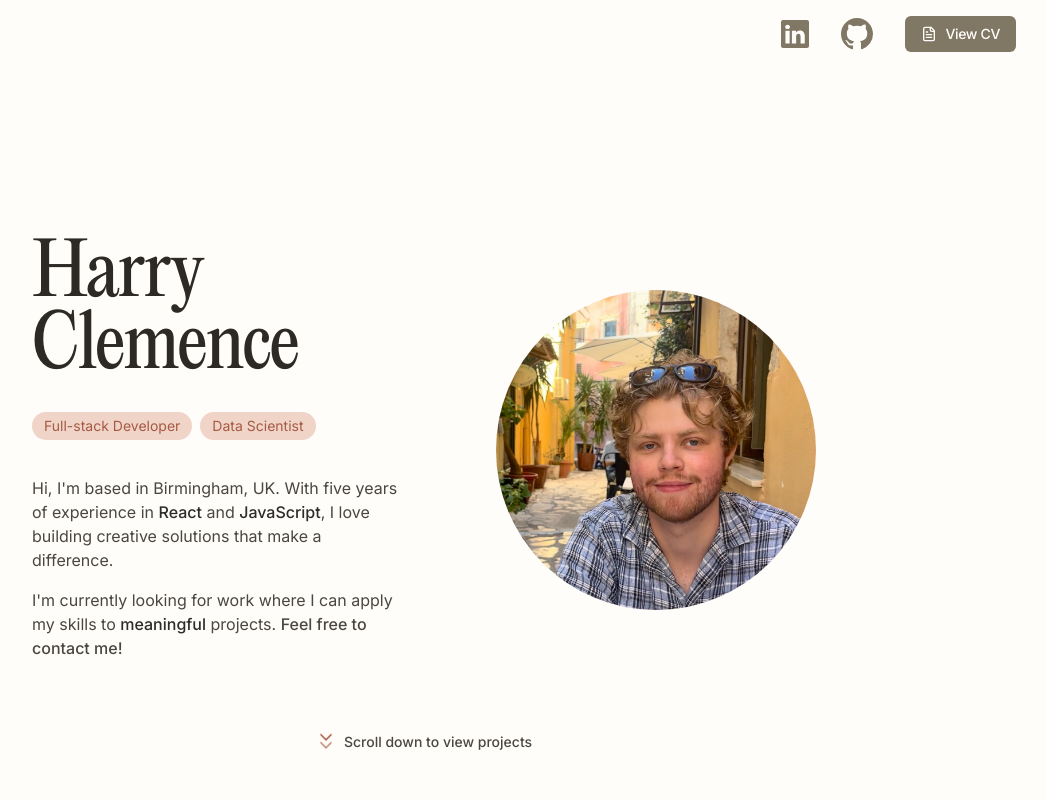
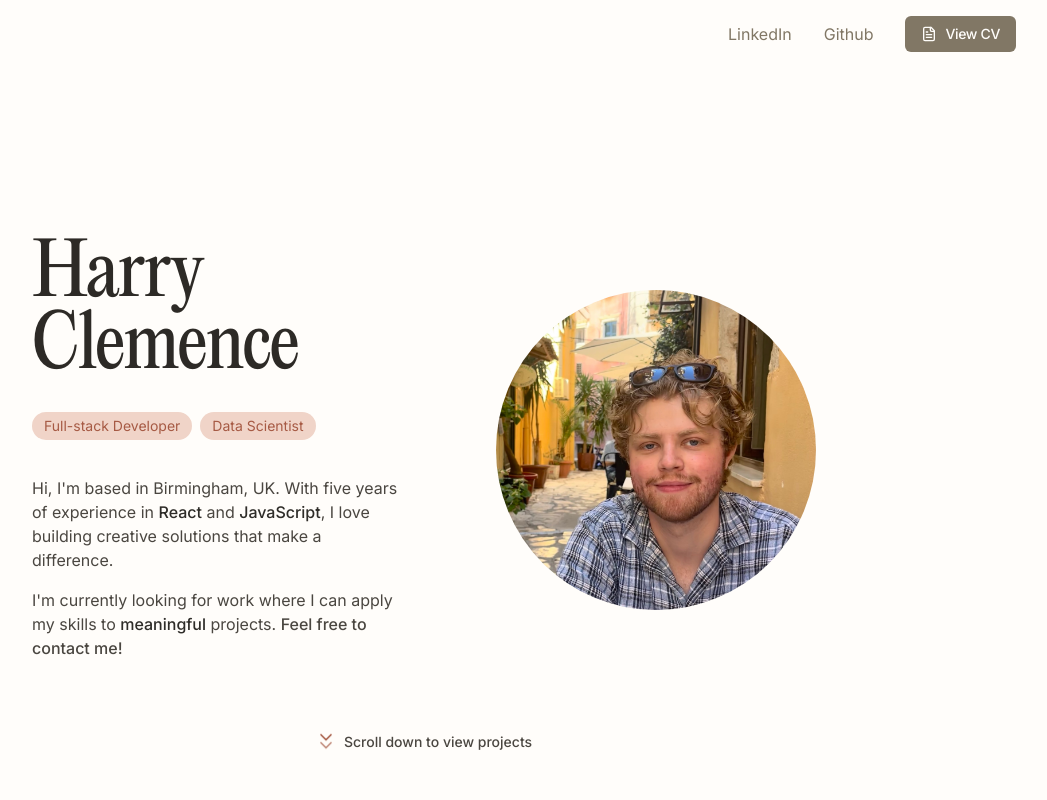
Before and after one commit to hclemence/portfolio, a Next.js app: page / in a window 1280 px wide. Shown: the top 800 px of the page, without its empty margins (216-1263 px from the left). Built offline with nearby package versions, Linux system fonts and the light colour scheme.

Commit message:
Removed svgr and svgs to test actions build

```diff
--- a/components/MenuOverlay.tsx
+++ b/components/MenuOverlay.tsx
@@ -1,15 +1,13 @@
 import React from "react";
 import NavLink from "@/components/NavLink";
 import { usePathname } from "next/navigation";
-import { X, Home, FileText } from "lucide-react";
-import { NavLinkType } from "@/types";
+import { X, Home } from "lucide-react";
 
 interface MenuOverlayProps {
-  links: NavLinkType[];
   closeOverlayFn: () => void;
 }
 
-const MenuOverlay = ({ links, closeOverlayFn }: MenuOverlayProps) => {
+const MenuOverlay = ({ closeOverlayFn }: MenuOverlayProps) => {
   const pathname = usePathname();
   console.log(pathname);
   return (
@@ -31,16 +29,15 @@ const MenuOverlay = ({ links, closeOverlayFn }: MenuOverlayProps) => {
             />
           </li>
         )}
-        {links.map((link, index) => (
-          <li key={index}>
-            <NavLink
-              path={link.path}
-              title={link.title}
-              icon={link.icon}
-              mobileIconSize={link.mobileIconSize}
-            />
-          </li>
-        ))}
+        <li>
+          <NavLink
+            path="https://www.linkedin.com/in/harry-clemence-2360ab229/"
+            title="LinkedIn"
+          />
+        </li>
+        <li>
+          <NavLink path="https://github.com/hclemence" title="Github" />
+        </li>
         <li>
           <a
             href="/files/Harry-Clemence-CV.pdf"
@@ -48,7 +45,6 @@ const MenuOverlay = ({ links, closeOverlayFn }: MenuOverlayProps) => {
             rel="noopener noreferrer"
             className="flex items-center py-2 pl-3 pr-4 text-base md:p-0 text-foreground2 hover:text-foreground"
           >
-            <FileText className="mr-3 h-6 w-6" />
             <span>View CV</span>
           </a>{" "}
         </li>
--- a/components/NavLink.tsx
+++ b/components/NavLink.tsx
@@ -2,13 +2,13 @@ import React from "react";
 import Link from "next/link";
 import { NavLinkType } from "@/types";
 
-const NavLink = ({ path, title, icon, mobileIconSize }: NavLinkType) => {
+const NavLink = ({ path, title}: NavLinkType) => {
   return (
     <Link
       href={path}
       className="flex items-center py-2 pl-3 pr-4 text-base md:p-0 text-foreground2 hover:text-foreground transition-colors"
     >
-      <span className={mobileIconSize + " mr-3"}>{icon}</span> {title}
+      <span></span> {title}
     </Link>
   );
 };
--- a/components/Navbar.tsx
+++ b/components/Navbar.tsx
@@ -3,28 +3,8 @@ import React, { useState, useEffect, useRef } from "react";
 import Link from "next/link";
 import MenuOverlay from "@/components/MenuOverlay";
 import { Menu } from "lucide-react";
-import LinkedIn from "@/svg/linkedin.svg";
-import Github from "@/svg/github.svg";
 import { FileText } from "lucide-react";
 import { usePathname } from "next/navigation";
-import { NavLinkType } from "@/types";
-
-const navLinks: NavLinkType[] = [
-  {
-    title: "LinkedIn",
-    path: "https://www.linkedin.com/in/harry-clemence-2360ab229/",
-    icon: <LinkedIn className="inline " />,
-    desktopIconSize: "[&_svg]:h-7 [&_svg]:w-7",
-    mobileIconSize: "[&_svg]:h-6 [&_svg]:w-6",
-  },
-  {
-    title: "Github",
-    path: "https://github.com/hclemence",
-    icon: <Github className="inline" />,
-    desktopIconSize: "[&_svg]:h-8 [&_svg]:w-8",
-    mobileIconSize: "[&_svg]:h-7 [&_svg]:w-7",
-  },
-];
 
 const Navbar = () => {
   const pathname = usePathname();
@@ -81,18 +61,26 @@ const Navbar = () => {
               <div />
             )}
             <div className="flex items-center sm:space-x-8">
-              {navLinks.map((link, index) => (
-                <li key={index}>
+                <li >
                   <Link
-                    href={link.path}
+                    href="https://www.linkedin.com/in/harry-clemence-2360ab229/"
                     target="_blank"
-                    aria-label={link.title}
+                    aria-label="LinkedIn"
                     className="flex font-inter text-foreground2 items-center hover:text-foreground3"
                   >
-                    <span className={link.desktopIconSize}>{link.icon}</span>
+                    <span>LinkedIn</span>
                   </Link>
                 </li>
-              ))}
+                <li >
+                  <Link
+                    href="https://github.com/hclemence"
+                    target="_blank"
+                    aria-label="Github"
+                    className="flex font-inter text-foreground2 items-center hover:text-foreground3"
+                  >
+                    <span>Github</span>
+                  </Link>
+                </li>
               <li>
                 <a
                   href="/files/Harry-Clemence-CV.pdf"
@@ -124,7 +112,6 @@ const Navbar = () => {
       )}
       {navbarOpen ? (
         <MenuOverlay
-          links={navLinks}
           closeOverlayFn={() => {
             setNavbarOpen(false);
           }}
--- a/next.config.ts
+++ /dev/null
@@ -1,32 +0,0 @@
-import type { NextConfig } from "next";
-
-const nextConfig: NextConfig = {
-  webpack: config => {
-    const fileLoaderRule = config.module.rules.find((rule: any) =>
-      rule.test?.test?.('.svg'),
-    )
-
-    config.module.rules.push(
-      // Reapply the existing rule, but only for svg imports ending in ?url
-      {
-        ...fileLoaderRule,
-        test: /\.svg$/i,
-        resourceQuery: /url/, // *.svg?url
-      },
-      // Convert all other *.svg imports to React components
-      {
-        test: /\.svg$/i,
-        issuer: fileLoaderRule.issuer,
-        resourceQuery: { not: [...fileLoaderRule.resourceQuery.not, /url/] }, // exclude if *.svg?url
-        use: ['@svgr/webpack'],
-      },
-    )
-
-    // Modify the file loader rule to ignore *.svg, since we have it handled now.
-    fileLoaderRule.exclude = /\.svg$/i
-
-    return config;
-  }
-};
-
-export default nextConfig;
--- a/package.json
+++ b/package.json
@@ -19,7 +19,6 @@
     "tailwindcss-animate": "^1.0.7"
   },
   "devDependencies": {
-    "@svgr/webpack": "^8.1.0",
     "@types/node": "^22.15.3",
     "@types/react": "^19.1.2",
     "@types/react-dom": "^19.1.3",
--- a/tsconfig.json
+++ b/tsconfig.json
@@ -29,7 +29,6 @@
     }
   },
   "include": [
-    "svgr.d.ts",
     "next-env.d.ts",
     "**/*.ts",
     "**/*.tsx",
```
Also changed, not shown: svgr.d.ts (deleted, +0 -10 lines), 1 other file (tests, documents, lock files or other folders).
